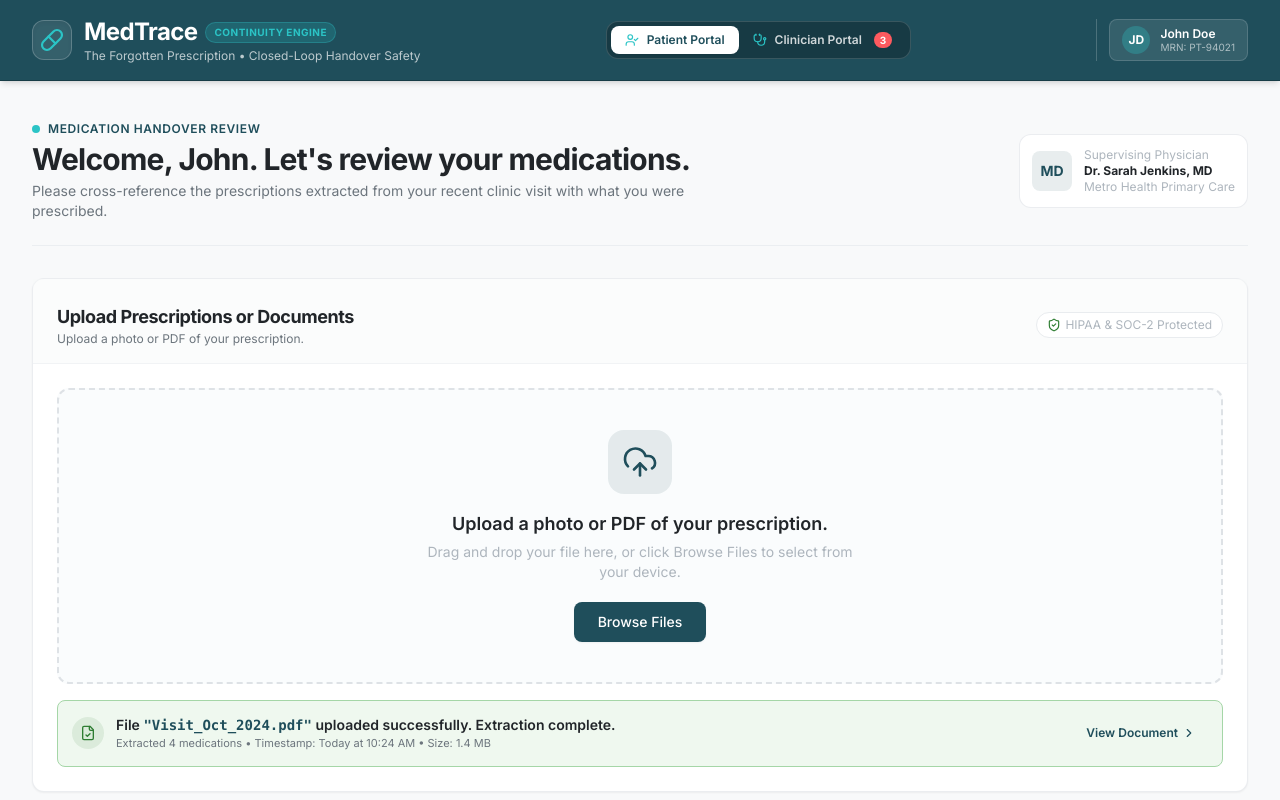
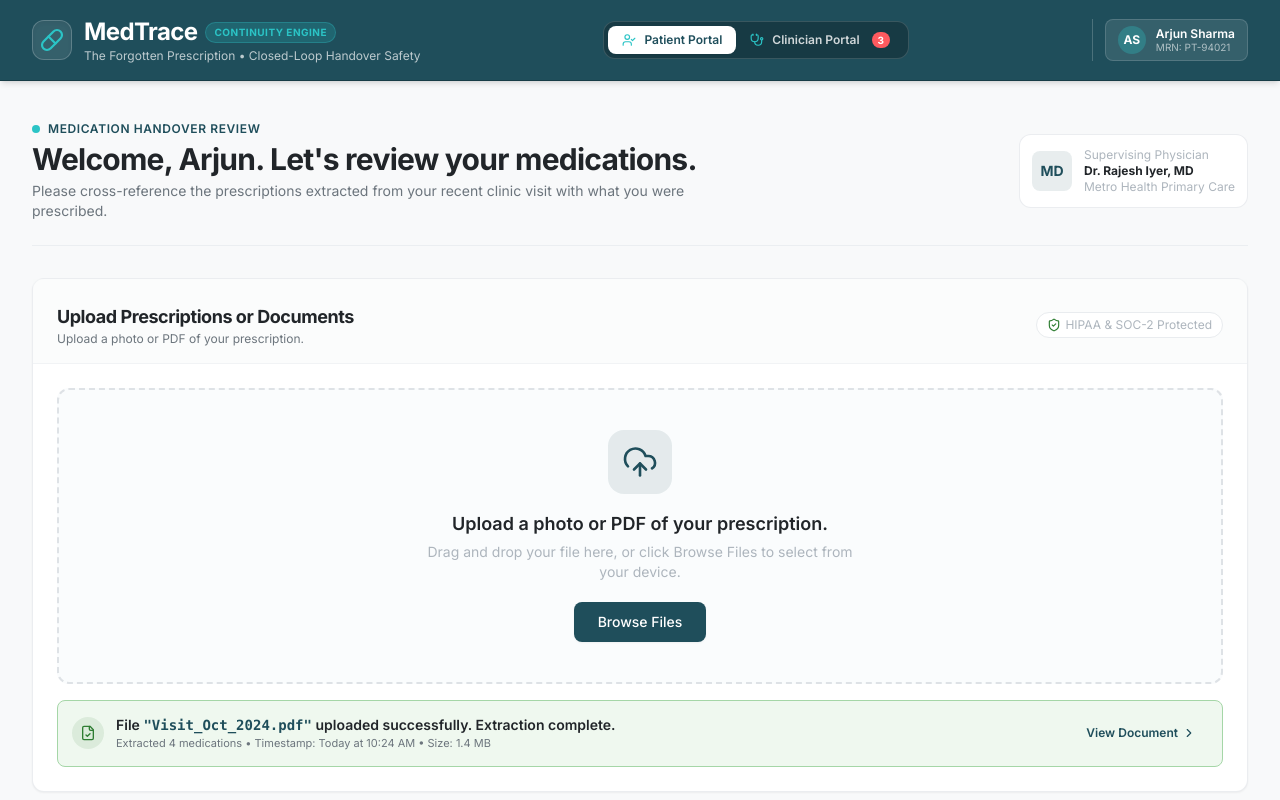
Before and after one commit to cloudysioo/HackTheConstraint-Saturday, a React (Vite) app: page / in a window 1280 px wide. Shown: the top 800 px of the page. Built offline with nearby package versions, Linux system fonts and the light colour scheme.

Commit message:
change the name

```diff
--- a/src/components/FlagErrorModal.tsx
+++ b/src/components/FlagErrorModal.tsx
@@ -97,7 +97,7 @@ export const FlagErrorModal: React.FC<FlagErrorModalProps> = ({
             </div>
             <h3 className="text-lg font-bold text-neutral-900">Flag Submitted to Clinician</h3>
             <p className="text-sm text-neutral-600 max-w-md mx-auto">
-              Your flag for <span className="font-semibold text-neutral-800">{medication.name}</span> has been saved and routed to Dr. Sarah Jenkins for verification.
+              Your flag for <span className="font-semibold text-neutral-800">{medication.name}</span> has been saved and routed to Dr. Rajesh Iyer for verification.
             </p>
           </div>
         ) : (
--- a/src/components/Navbar.tsx
+++ b/src/components/Navbar.tsx
@@ -69,7 +69,7 @@ export const Navbar: React.FC = () => {
             {activePortal === 'patient' ? (
               <div className="flex items-center gap-2.5 bg-white/10 px-3 py-1.5 rounded-lg border border-white/15">
                 <div className="w-7 h-7 rounded-full bg-secondary/30 text-white flex items-center justify-center font-bold text-xs">
-                  JD
+                  {patient.name.split(' ').map((n) => n[0]).join('').slice(0, 2)}
                 </div>
                 <div className="text-left text-xs leading-tight">
                   <div className="font-semibold text-white">{patient.name}</div>
--- a/src/components/PrescriptionPreview.tsx
+++ b/src/components/PrescriptionPreview.tsx
@@ -32,7 +32,7 @@ export const PrescriptionPreview: React.FC<PrescriptionPreviewProps> = ({
             1200 Healthcare Ave, Suite 400 • Tel: (555) 234-5678
           </p>
           <p className={`text-neutral-600 font-medium ${compact ? 'text-[10px]' : 'text-xs'}`}>
-            Dr. Sarah Jenkins, M.D. • NPI: 184920491
+            Dr. Rajesh Iyer, M.D. • NPI: 184920491
           </p>
         </div>
         <div className="text-right">
@@ -49,7 +49,7 @@ export const PrescriptionPreview: React.FC<PrescriptionPreviewProps> = ({
       <div className={`grid grid-cols-2 gap-2 bg-neutral-100/60 p-2.5 rounded border border-neutral-200/80 mb-5 font-sans ${compact ? 'text-[10px] p-2' : 'text-xs'}`}>
         <div>
           <span className="text-neutral-500">Patient: </span>
-          <span className="font-semibold text-neutral-900">John Doe</span>
+          <span className="font-semibold text-neutral-900">Arjun Sharma</span>
         </div>
         <div>
           <span className="text-neutral-500">DOB: </span>
@@ -168,7 +168,7 @@ export const PrescriptionPreview: React.FC<PrescriptionPreviewProps> = ({
         </div>
         <div className="text-right">
           <div className="font-serif italic text-sm text-neutral-800 border-b border-neutral-400 pb-0.5">
-            Sarah Jenkins, MD
+            Rajesh Iyer, MD
           </div>
           <div className="text-[9px] text-neutral-400">Electronic Prescribing Stamp</div>
         </div>
--- a/src/components/patient/PatientDashboard.tsx
+++ b/src/components/patient/PatientDashboard.tsx
@@ -382,7 +382,7 @@ export const PatientDashboard: React.FC<PatientDashboardProps> = ({
           <div>
             <h4 className="text-sm font-bold text-neutral-900">Have questions about your prescription handover?</h4>
             <p className="text-xs text-neutral-600 mt-0.5">
-              Contact Dr. Sarah Jenkins' clinic care team directly at <span className="font-semibold text-neutral-800">(555) 234-5678</span>.
+              Contact Dr. Rajesh Iyer's clinic care team directly at <span className="font-semibold text-neutral-800">(555) 234-5678</span>.
             </p>
           </div>
         </div>
--- a/src/context/MedicationContext.tsx
+++ b/src/context/MedicationContext.tsx
@@ -88,7 +88,7 @@ export const MedicationProvider: React.FC<{ children: React.ReactNode }> = ({ ch
       role: 'PATIENT',
       eventType: 'FLAG_CREATED',
       summary: `Patient flagged discrepancy (${discrepancyType}): "${comment}"`,
-      details: `Discrepancy category: ${discrepancyType}. Queued for Dr. Sarah Jenkins.`,
+      details: `Discrepancy category: ${discrepancyType}. Queued for Dr. Rajesh Iyer.`,
     };
 
     setAuditLogs((prev) => [newAuditEntry, ...prev]);
@@ -126,13 +126,13 @@ export const MedicationProvider: React.FC<{ children: React.ReactNode }> = ({ ch
             if (revisedValues.strength) updatedMed.strength = revisedValues.strength;
             if (revisedValues.instructions) updatedMed.instructions = revisedValues.instructions;
             eventType = 'MEDICATION_REVISED';
-            summary = `Dr. Jenkins amended prescription: Strength set to ${revisedValues.strength || med.strength}. Note: "${note}"`;
+            summary = `Dr. Iyer amended prescription: Strength set to ${revisedValues.strength || med.strength}. Note: "${note}"`;
           } else if (action === 'APPROVE_EXTRACTION') {
             eventType = 'EXTRACTION_APPROVED';
-            summary = `Dr. Jenkins confirmed and approved AI extraction. Note: "${note}"`;
+            summary = `Dr. Iyer confirmed and approved AI extraction. Note: "${note}"`;
           } else {
             eventType = 'FLAG_DISMISSED';
-            summary = `Dr. Jenkins reaffirmed original prescription after review. Note: "${note}"`;
+            summary = `Dr. Iyer reaffirmed original prescription after review. Note: "${note}"`;
           }
 
           return updatedMed;
--- a/src/data/mockData.ts
+++ b/src/data/mockData.ts
@@ -7,15 +7,15 @@ import {
 } from '../types/medication';
 
 export const mockPatient: PatientProfile = {
-  name: 'John Doe',
+  name: 'Arjun Sharma',
   id: 'PT-94021',
   dob: '1968-04-12',
-  doctor: 'Dr. Sarah Jenkins, MD',
+  doctor: 'Dr. Rajesh Iyer, MD',
   clinic: 'Metro Health Primary Care',
 };
 
 export const mockClinician: ClinicianProfile = {
-  name: 'Dr. Sarah Jenkins, MD',
+  name: 'Dr. Rajesh Iyer, MD',
   title: 'Lead Primary Care Physician',
   npi: '184920491',
   clinic: 'Metro Health Primary Care',
@@ -47,7 +47,7 @@ export const initialMockMedications: Medication[] = [
     },
     clinicianResolution: {
       action: 'APPROVE_EXTRACTION',
-      clinicianName: 'Dr. Sarah Jenkins, MD',
+      clinicianName: 'Dr. Rajesh Iyer, MD',
       clinicianNote: 'Extraction matches written prescription pad exactly. Verified.',
       resolvedAt: 'Today at 10:30 AM',
     },
@@ -136,7 +136,7 @@ export const initialAuditLogs: AuditLogEntry[] = [
     timestamp: 'Today at 10:30 AM',
     medicationId: 'med-1',
     medicationName: 'Atorvastatin',
-    actor: 'Dr. Sarah Jenkins, MD',
+    actor: 'Dr. Rajesh Iyer, MD',
     role: 'CLINICIAN',
     eventType: 'EXTRACTION_APPROVED',
     summary: 'Verified Atorvastatin 20mg against prescription pad source.',
@@ -146,7 +146,7 @@ export const initialAuditLogs: AuditLogEntry[] = [
     timestamp: 'Today at 10:35 AM',
     medicationId: 'med-2',
     medicationName: 'Lisinopril',
-    actor: 'John Doe (Patient)',
+    actor: 'Arjun Sharma (Patient)',
     role: 'PATIENT',
     eventType: 'FLAG_CREATED',
     summary: 'Patient flagged dosage discrepancy: "I believe my doctor said 5mg, not 10mg."',
```
Also changed, not shown: 3 other files (tests, documents, lock files or other folders).
